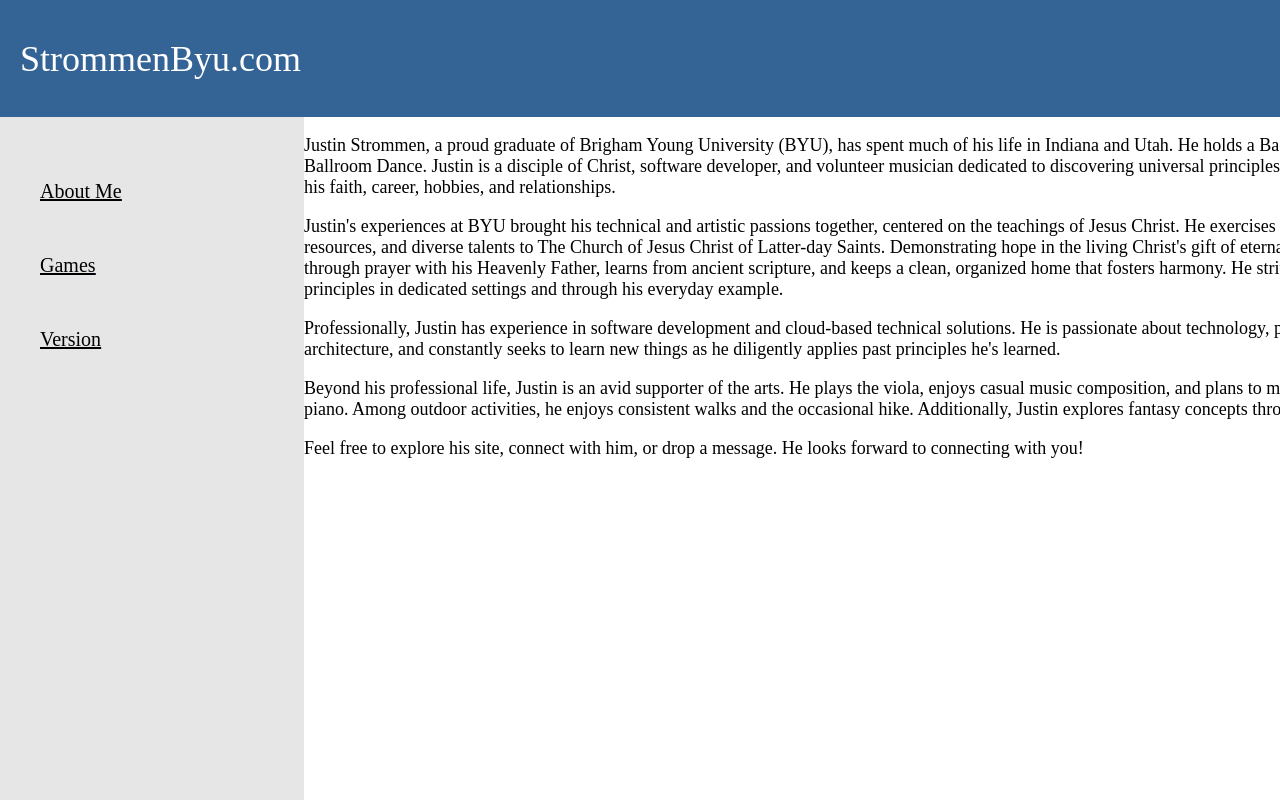
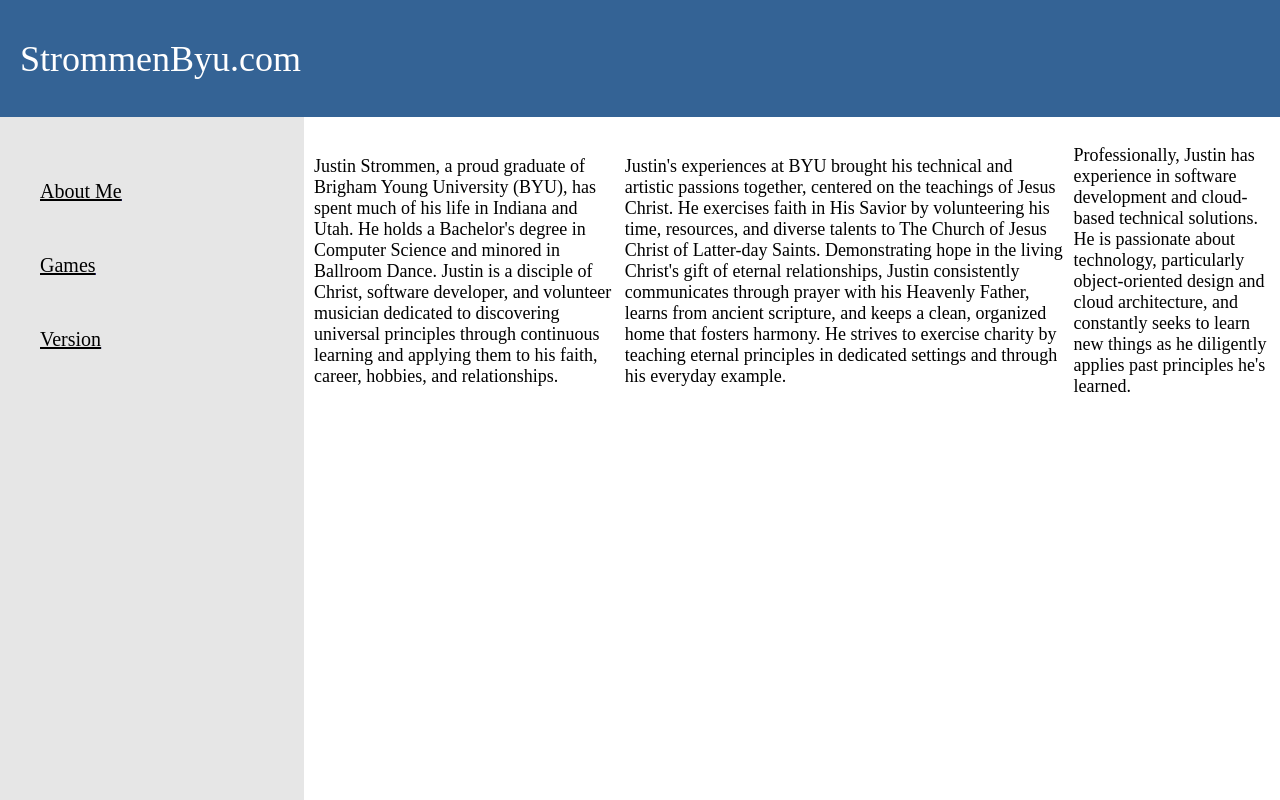
Before and after one commit to jpstrommen95/strommen-byu-app, a React (Create React App) app: page / in a window 1280 px wide. Shown: the top 800 px of the page. Built offline with nearby package versions, Linux system fonts and the light colour scheme.

Commit message:
feat(about me overview): add CSS style

```diff
--- a/src/index.css
+++ b/src/index.css
@@ -198,6 +198,23 @@ https://www.figma.com/design/rA3HpXiwjwn1FSrD0nfiGD/strommen-byu-app?node-id=431
   background: #FFF;
 }
 
+/* Component Styles - About Me */
+/* Component Styles - About Me - Overview */
+
+.about-me-overview {
+  /* layout */
+  display: flex;
+  padding: 10px;
+  justify-content: center;
+  align-items: center;
+  gap: 10px;
+  flex: 1 0 0;
+
+  /* style */
+  border-radius: 25px;
+  background: var(--black-and-white-white, #FFF);
+}
+
 /* Component Styles - Tic-tac-toe (patterns deprecated, do not copy) */
 
 .board-row:after {
```
